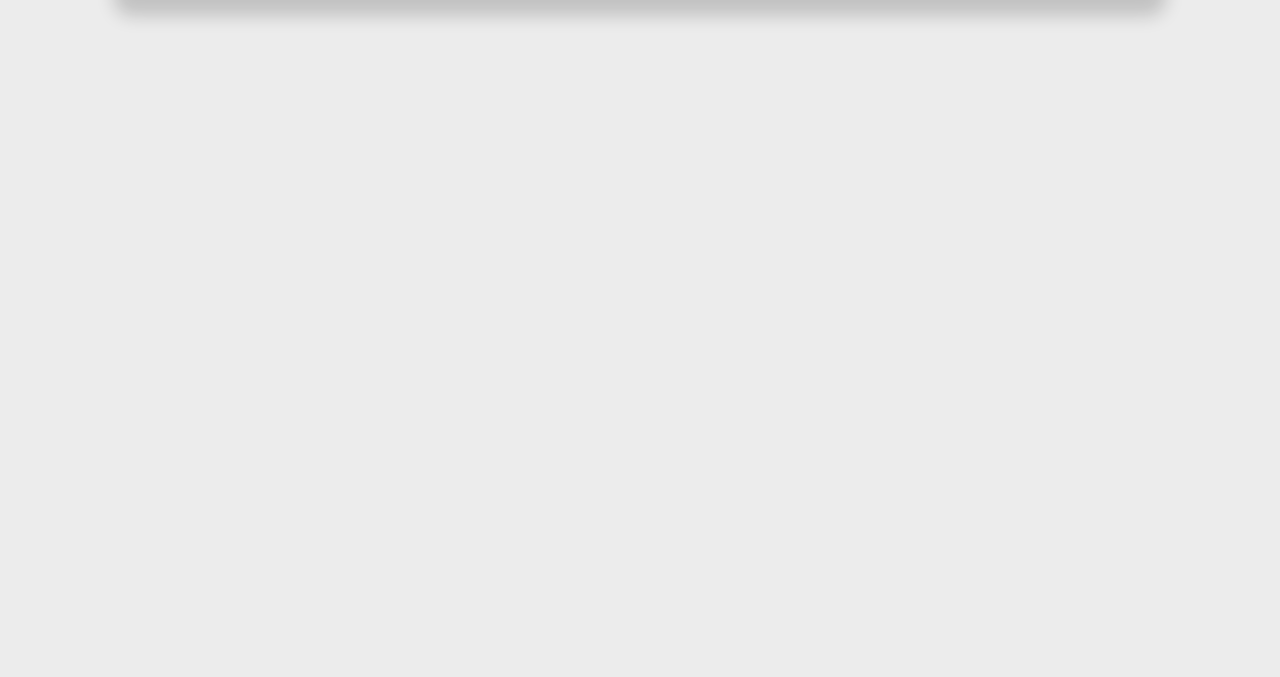
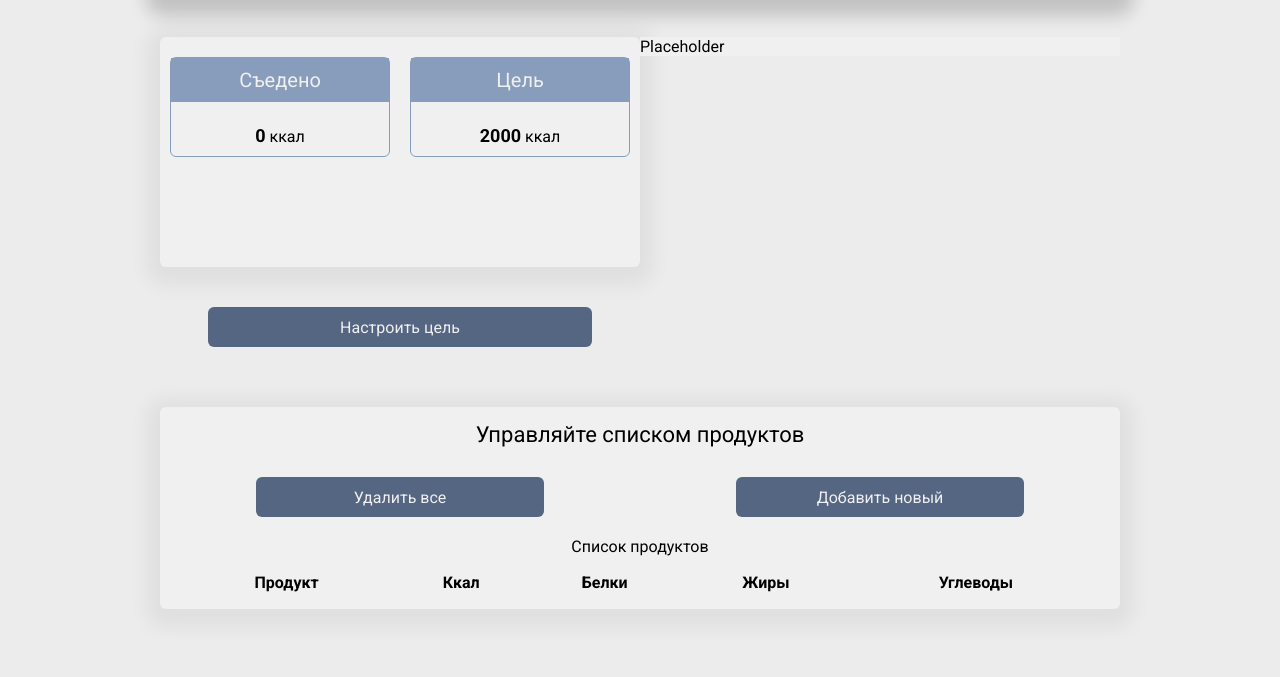
Before and after one commit to domnin997/WB_Calculator_of_calories, a website with bundled scripts: page index.html in a window 1280 px wide. Shown: the part 123-800 px from the top of the page. Built offline with nearby package versions, Linux system fonts and the light colour scheme.

Commit message:
products management panel and products table were created. add button script was added

```diff
--- a/index.html
+++ b/index.html
@@ -24,12 +24,124 @@
             </div>
         </div>
     </header>
+
     <main class="main">
 
+        <section class="total">
+            <div class="total-limit-block">
+                <div class="total-limit-wrap">
+
+                    <div class="total-eaten">
+                        <div class="total-eaten__header">
+                            <h3>Съедено</h3>
+                        </div>
+                        <div class="total-eaten__info">
+                            <p>
+                                <span class="total__number">0</span> ккал
+                            </p>
+                        </div>
+                    </div>
+
+                    <div class="limit">
+                        <div class="limit__header">
+                            <h3>Цель</h3>
+                        </div>
+                        <div class="limit__info">
+                            <p>
+                                <span class="limit__number">2000</span> ккал
+                            </p>
+                        </div>
+                    </div>
+
+                </div>
+
+                <div class="limit-btn-wrap">
+                    <button class="limit-btn">
+                        Настроить цель
+                    </button>
+                </div>
+            </div>
+
+            <div class="diagram-wrap">
+                Placeholder
+            </div>
+        </section>
+
+        <section class="products">
+            <div class="prod-wrapper">
+
+                <div class="prod-manage-panel">
+                    <div class="prod-manage-panel__h2-wrap">
+                        <h2 class="prod-manage-panel__h2">
+                            Управляйте списком продуктов
+                        </h2>
+                    </div>
+                    <div class="prod-manage-panel__btns-wrap">
+                        <button class="prod-manage-panel__btn">Удалить все</button>
+                        <button class="prod-manage-panel__btn add-btn">Добавить новый</button>
+                    </div>
+                    <div class="add-prod-panel hidden">
+                        <form class="add-prod-panel__form">
+                            <div class="add-prod-panel__input-wrap">
+                                <input class="add-prod-panel__input"
+                                    type="text"
+                                    name="name"
+                                    placeholder="Название"
+                                    required
+                                >
+                                <input class="add-prod-panel__input"
+                                    type="text"
+                                    name="calories"
+                                    placeholder="Ккал"
+                                >
+                                <input class="add-prod-panel__input"
+                                    type="text"
+                                    name="protein"
+                                    placeholder="Белки"
+                                >
+                                <input class="add-prod-panel__input"
+                                    type="text"
+                                    name="fats"
+                                    placeholder="Жиры"
+                                >
+                                <input class="add-prod-panel__input"
+                                    type="text"
+                                    name="carbs"
+                                    placeholder="Углеводы"
+                                >
+                            </div>
+                            <div class="add-prod-panel__btn-wrap">
+                                <button class="add-new">Добавить</button>
+                            </div>
+                        </form>
+                    </div>
+                </div>
+
+                <table class="prod-table">
+                    <caption class="prod-table__h2">
+                        Список продуктов
+                    </caption>
+                    <thead class="prod-table__header">
+                        <tr>
+                            <th>Продукт</th>
+                            <th>Ккал</th>
+                            <th>Белки</th>
+                            <th>Жиры</th>
+                            <th>Углеводы</th>
+                        </tr>
+                    </thead>
+                    <tbody class="prod-table__body">
+
+                    </tbody>
+                </table>
+            </div>
+        </section>
     </main>
+
     <footer class="footer">
 
     </footer>
+    <script type="module" src="./src/js/index.js"></script>
 </body>
 
 </html>
--- /dev/null
+++ b/src/assets/styles/diagram-style.css
@@ -0,0 +1,5 @@
+.diagram-wrap {
+    height: 100%;
+    width: 50%;
+    background-color: var(--background-white);
+}
--- a/src/assets/styles/header-style.css
+++ b/src/assets/styles/header-style.css
@@ -2,7 +2,7 @@
     display: flex;
     align-items: center;
     height: 120px;
-    width: 80%;
+    width: 75%;
     padding: 15px;
     border-radius: 0 0 6px 6px;
     background-color: var(--background-dark);
@@ -20,4 +20,5 @@
 .header__h1 {
     font-size: 35px;
     font-weight: 700;
+    letter-spacing: 2px;
 }
--- a/src/assets/styles/main.css
+++ b/src/assets/styles/main.css
@@ -1,6 +1,9 @@
 @import url(./reset_styles.css);
 @import url(./variables.css);
 @import url(./header-style.css);
+@import url(./total-lim-style.css);
+@import url(./diagram-style.css);
+@import url(./products-table-style.css);
 
 html {
     font-family: Roboto;
@@ -9,5 +12,19 @@ html {
 body {
     background-color: var(--background-main);
     display: flex;
+    gap: 40px;
+    flex-direction: column;
     justify-content: center;
+    align-items: center;
 }
+
+.main {
+    width: 75%;
+    display: flex;
+    flex-direction: column;
+    gap: 60px;
+}
+
+.hidden {
+    display: none;
+}
--- /dev/null
+++ b/src/assets/styles/products-table-style.css
@@ -0,0 +1,63 @@
+.prod-wrapper {
+    display: flex;
+    flex-direction: column;
+    gap: 20px;
+    width: 100%;
+    background-color: var(--background-white);
+    border-radius: 6px;
+    box-shadow: 0px 5px 18px 14px rgba(0, 0, 0, 0.05);
+}
+
+.prod-manage-panel {
+    display: flex;
+    flex-direction: column;
+    gap: 15px;
+}
+
+.prod-manage-panel__h2-wrap {
+    display: flex;
+    justify-content: center;
+    padding: 15px 0px 15px 0;
+}
+
+.prod-manage-panel__h2 {
+    font-size: var(--h2-font-size);
+}
+
+.prod-manage-panel__btns-wrap {
+    display: flex;
+    justify-content: space-around;
+}
+
+.prod-manage-panel__btn {
+    height: 40px;
+    width: 30%;
+    border-radius: 6px;
+    background-color: var(--background-blue);
+    color: var(--text-white);
+}
+
+.add-prod-panel__form {
+    display: flex;
+    flex-direction: column;
+    align-items: center;
+    justify-content: space-around;
+    gap: 15px;
+}
+
+.add-prod-panel__input {
+    height: 30px;
+    text-align: center;
+    border: 1px solid var(--background-dark);
+    border-radius: 6px;
+}
+
+.prod-table {
+    width: 100%;
+    padding: 15px;
+}
+
+tb {
+    display: inline-block;
+    width: 25%;
+}
--- /dev/null
+++ b/src/assets/styles/total-lim-style.css
@@ -0,0 +1,71 @@
+.total {
+    display: flex;
+    justify-content: space-between;
+}
+
+.total-limit-block {
+    width: 50%;
+    display: flex;
+    flex-direction: column;
+    gap: 40px;
+}
+
+.total-limit-wrap {
+    height: 230px;
+    display: flex;
+    padding: 20px 10px 0 10px;
+    justify-content: space-around;
+    gap: 20px;
+    background-color: var(--background-white);
+    border-radius: 6px;
+    box-shadow: 0px 5px 18px 14px rgba(0, 0, 0, 0.05);
+}
+
+.total-eaten, .limit {
+    width: 100%;
+    height: 100px;
+    display: flex;
+    justify-content: space-between;
+    flex-direction: column;
+    text-align: center;
+    border: 1px solid var(--background-blue-hover);
+    border-radius: 6px;
+}
+
+.total-eaten__header, .total-eaten__info, .limit__header, .limit__info {
+    padding: 10px 5px 10px 5px;
+}
+
+.total-eaten__header, .limit__header {
+    background-color: var(--background-blue-hover);
+    font-size: 20px;
+    color: var(--text-white);
+}
+
+.total__number, .limit__number {
+    font-size: 18px;
+    font-weight: 600;
+}
+
+.limit-btn-wrap {
+    display: flex;
+    justify-content: center;
+    text-align: center;
+}
+
+.limit-btn {
+    width: 80%;
+    height: 40px;
+    border-radius: 6px;
+    background-color: var(--background-blue);
+    transition-duration: 0.5s;
+    color: var(--text-white);
+}
+
+.limit-btn:hover {
+    background-color: var(--background-blue-hover);
+}
+
+.diagram-wrap {
+    width: 50%;
+}
--- a/src/assets/styles/variables.css
+++ b/src/assets/styles/variables.css
@@ -1,5 +1,12 @@
 html {
     --background-main: rgb(236, 236, 236);
     --background-dark: rgb(71, 72, 66);
+    --background-blue: rgb(85, 102, 130);
+    --background-white: rgb(240, 240, 240);
+    --background-blue-hover: rgb(136, 156, 187);
     --text-bright: rgb(221, 194, 175);
+    --text-white: rgb(240, 240, 240);
+
+    --h2-font-size: 22px;
+    --h3-font-size: 20px;
 }
--- /dev/null
+++ b/src/js/add-prod.js
@@ -0,0 +1,48 @@
+const addProdBtn = document.querySelector('.add-btn'),
+      addProdPanel = document.querySelector('.add-prod-panel'),
+      addNewBtn = document.querySelector('.add-new'),
+      tableBody = document.querySelector('.prod-table__body');
+
+let isFormOpen = false;
+
+export default function manageAdd () {
+
+    function createElement (arr) {
+
+        const newElement = document.createElement('tr');
+
+        arr.forEach((el) => {
+            let newTb = document.createElement('tb');
+                newTb.innerText = el;
+                    newElement.append(newTb);
+        })
+
+        tableBody.append(newElement);
+    }
+
+    function handleAddClick () {
+        if (isFormOpen) {
+
+        } else {
+            addProdPanel.classList.remove('hidden');
+            isFormOpen = true;
+        }
+    }
+
+    function handleAddNew () {
+        let newProdInfo = new FormData(document.querySelector('.add-prod-panel__form'));
+        let prodInfoArr = [];
+        for (let [key, value] of newProdInfo) {
+            prodInfoArr.push(value);
+        }
+
+        createElement(prodInfoArr);
+    }
+
+    addNewBtn.addEventListener('click', (e) => {
+        e.preventDefault();
+            handleAddNew();
+    });
+
+    addProdBtn.addEventListener('click', handleAddClick);
+}
--- /dev/null
+++ b/src/js/index.js
@@ -0,0 +1,3 @@
+import  manageAdd from './add-prod.js';
+
+manageAdd();
```
